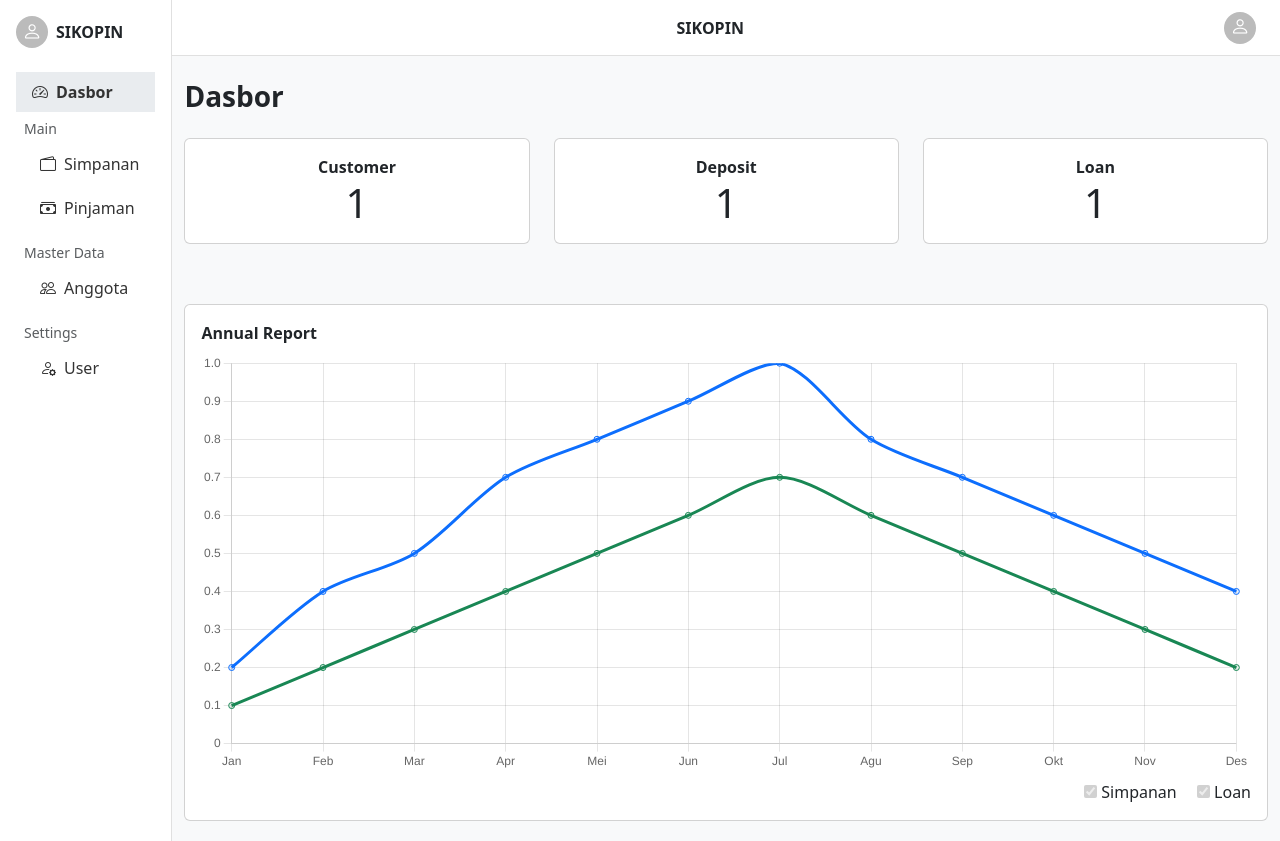
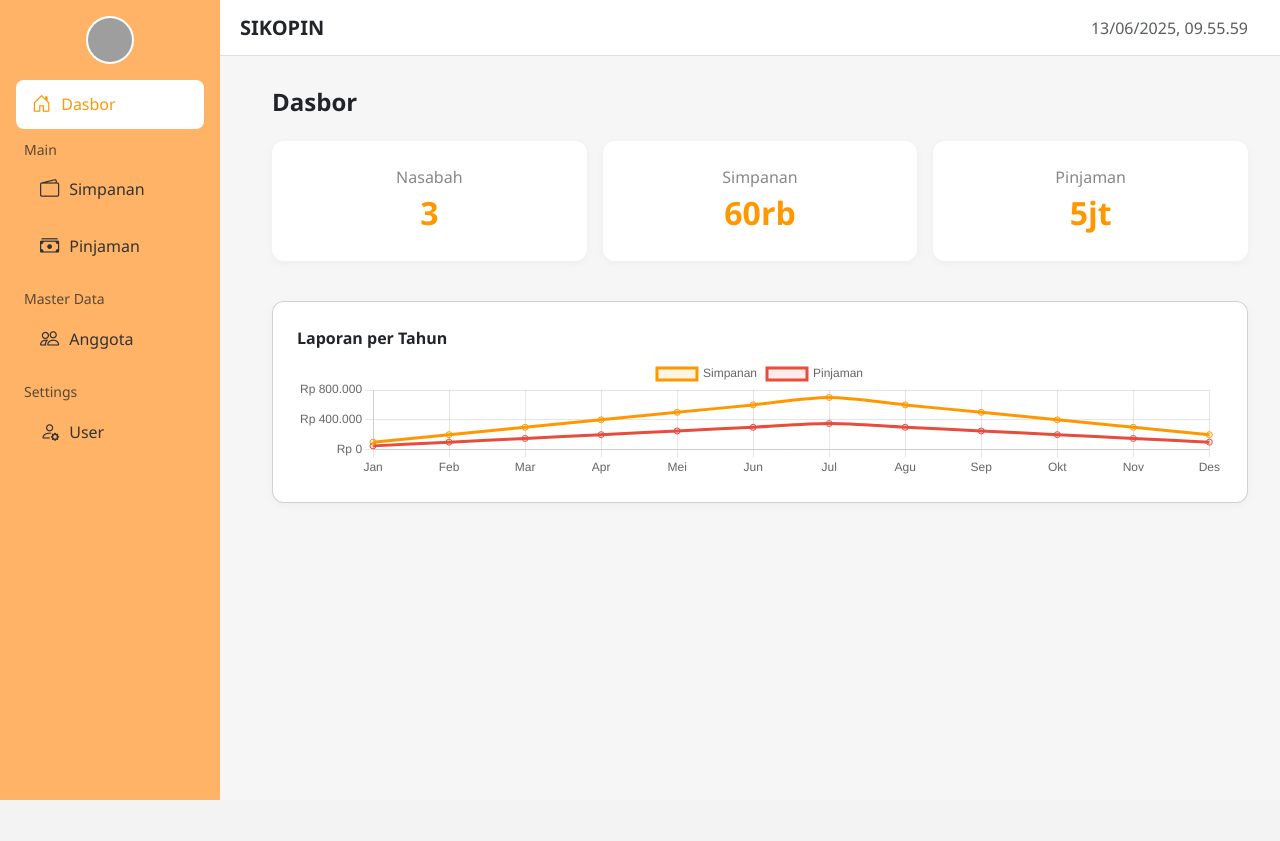
Before and after one commit to Logann8/Tugas_Akhir_301220066, a PHP site: page /dasbor.php in a window 1280 px wide. After the commit the page ends 800 px from the top, so only its background shows below. Run offline with PHP 8.4, Linux system fonts and the light colour scheme; some libraries are stand-ins or nearby versions; grey boxes are pictures that could not be loaded.

Commit message:
commit 4 - tema aplikasi
memasukan tema berwarna dan perubahan layout

```diff
--- a/assets/css/style.css
+++ b/assets/css/style.css
@@ -1,8 +1,8 @@
 /* Custom styles */
 body {
+    background: #f6f6f6;
     min-height: 100vh;
-    display: flex;
-    flex-direction: column;
+    font-family: 'Segoe UI', Arial, sans-serif;
 }
 
 footer {
@@ -14,7 +14,10 @@ footer {
 }
 
 .card {
-    margin-bottom: 20px;
+    border-radius: 12px;
+    box-shadow: 0 2px 8px rgba(0,0,0,0.04);
+    background: #fff;
+    margin-bottom: 1.5rem;
 }
 
 .table-responsive {
@@ -24,3 +27,95 @@ footer {
 .form-group {
     margin-bottom: 15px;
 }
+
+.sidebar {
+    min-height: 100vh;
+    background: #ffb366;
+    border-right: none;
+    padding-top: 1rem;
+    width: 220px;
+    position: fixed;
+    left: 0;
+    top: 0;
+    bottom: 0;
+    z-index: 100;
+}
+
+.sidebar .profile-img {
+    width: 48px;
+    height: 48px;
+    border-radius: 50%;
+    background: #fff;
+    object-fit: cover;
+    margin-bottom: 1rem;
+    border: 2px solid #fff;
+}
+
+.sidebar .nav-link {
+    color: #333;
+    border-radius: 8px;
+    margin-bottom: 4px;
+    font-weight: 500;
+    padding: 10px 16px;
+    display: flex;
+    align-items: center;
+    transition: background 0.2s;
+}
+
+.sidebar .nav-link.active, .sidebar .nav-link:hover {
+    background: #fff;
+    color: #ff9800;
+}
+
+.sidebar .nav-link i {
+    margin-right: 10px;
+    font-size: 1.2rem;
+}
+
+.topbar {
+    height: 56px;
+    background: #fff;
+    border-bottom: 1px solid #e0e0e0;
+    display: flex;
+    align-items: center;
+    justify-content: space-between;
+    padding: 0 2rem 0 240px;
+    position: sticky;
+    top: 0;
+    z-index: 10;
+}
+
+.main-content {
+    margin-left: 240px;
+    padding: 2rem 2rem 2rem 2rem;
+}
+
+.card-stat {
+    border-radius: 12px;
+    box-shadow: 0 2px 8px rgba(0,0,0,0.04);
+    background: #fff;
+    padding: 1.5rem 1rem;
+    text-align: center;
+    font-size: 1.1rem;
+    font-weight: 500;
+    margin-bottom: 1rem;
+}
+
+.card-stat .stat-title {
+    color: #888;
+    font-size: 1rem;
+    font-weight: 400;
+}
+
+.card-stat .stat-value {
+    font-size: 2rem;
+    font-weight: 700;
+    color: #ff9800;
+}
+
+@media (max-width: 991px) {
+    .sidebar { width: 100px; }
+    .main-content { margin-left: 110px; padding: 1rem; }
+    .topbar { padding-left: 110px; }
+    .sidebar .nav-link span { display: none; }
+}
--- a/dasbor.php
+++ b/dasbor.php
@@ -7,132 +7,72 @@
     <link href="https://cdn.jsdelivr.net/npm/bootstrap@5.3.0/dist/css/bootstrap.min.css" rel="stylesheet">
     <link href="assets/css/style.css" rel="stylesheet">
     <link href="https://cdn.jsdelivr.net/npm/bootstrap-icons@1.10.5/font/bootstrap-icons.css" rel="stylesheet">
-    <style>
-        body { background: #f8f9fa; }
-        .sidebar {
-            min-height: 100vh;
-            background: #fff;
-            border-right: 1px solid #e0e0e0;
-            padding-top: 1rem;
-        }
-        .sidebar .nav-link.active {
-            background: #e9ecef;
-            font-weight: bold;
-        }
-        .sidebar .nav-link {
-            color: #333;
-        }
-        .topbar {
-            height: 56px;
-            background: #fff;
-            border-bottom: 1px solid #e0e0e0;
-            display: flex;
-            align-items: center;
-            padding: 0 1.5rem;
-        }
-        .profile-circle {
-            width: 32px;
-            height: 32px;
-            background: #bbb;
-            border-radius: 50%;
-            display: inline-flex;
-            align-items: center;
-            justify-content: center;
-            color: #fff;
-            font-size: 1.2rem;
-        }
-        .card-stat {
-            min-width: 180px;
-        }
-    </style>
 </head>
 <body>
-    <div class="d-flex">
-        <!-- Sidebar -->
-        <div class="sidebar p-3">
-            <div class="mb-4 d-flex align-items-center">
-                <div class="profile-circle me-2"><i class="bi bi-person"></i></div>
-                <span class="fw-bold">SIKOPIN</span>
-            </div>
-            <ul class="nav flex-column mb-4">
+    <div class="sidebar d-flex flex-column align-items-center p-3">
+        <img src="https://ui-avatars.com/api/?name=Admin" class="profile-img" alt="Profile">
+        <ul class="nav flex-column w-100">
             <li class="nav-item mb-1">
-                    <a class="nav-link active" href="#"><i class="bi bi-speedometer2 me-2"></i>Dasbor</a>
+                <a class="nav-link active" href="dasbor.php"><i class="bi bi-house-door"></i> <span>Dasbor</span></a>
             </li>
             <li class="nav-item mb-1">
                 <span class="text-muted small ms-2">Main</span>
             </li>
             <li class="nav-item mb-1 ms-2">
-                    <a class="nav-link" href="#"><i class="bi bi-wallet2 me-2"></i>Simpanan</a>
+                <a class="nav-link" href="simpanan.php"><i class="bi bi-wallet2"></i> <span>Simpanan</span></a>
             </li>
             <li class="nav-item mb-1 ms-2">
-                    <a class="nav-link" href="#"><i class="bi bi-cash-stack me-2"></i>Pinjaman</a>
+                <a class="nav-link" href="pinjaman.php"><i class="bi bi-cash-stack"></i> <span>Pinjaman</span></a>
             </li>
             <li class="nav-item mb-1 mt-2">
                 <span class="text-muted small ms-2">Master Data</span>
             </li>
             <li class="nav-item mb-1 ms-2">
-                    <a class="nav-link" href="#"><i class="bi bi-people me-2"></i>Anggota</a>
+                <a class="nav-link" href="anggota.php"><i class="bi bi-people"></i> <span>Anggota</span></a>
             </li>
             <li class="nav-item mb-1 mt-2">
                 <span class="text-muted small ms-2">Settings</span>
             </li>
             <li class="nav-item mb-1 ms-2">
-                    <a class="nav-link" href="#"><i class="bi bi-person-gear me-2"></i>User</a>
+                <a class="nav-link" href="user.php"><i class="bi bi-person-gear"></i> <span>User</span></a>
             </li>
         </ul>
     </div>
-        <!-- Main Content -->
-        <div class="flex-grow-1">
-            <div class="topbar d-flex justify-content-between align-items-center">
-                <span></span>
-                <span class="fw-bold">SIKOPIN</span>
-                <div class="profile-circle"><i class="bi bi-person"></i></div>
+    <div class="topbar">
+        <span class="fw-bold fs-5">SIKOPIN</span>
+        <span id="datetime" class="text-muted"></span>
     </div>
-            <div class="container-fluid mt-4">
-                <h3 class="fw-bold mb-4">Dasbor</h3>
-                <div class="row mb-4">
-                    <div class="col-md-4 mb-3">
-                        <div class="card card-stat">
-                            <div class="card-body text-center">
-                                <div class="fw-bold">Customer</div>
-                                <div class="display-6">1</div>
+    <div class="main-content">
+        <h4 class="fw-bold mb-4">Dasbor</h4>
+        <div class="row g-3 mb-4">
+            <div class="col-md-4">
+                <div class="card-stat">
+                    <div class="stat-title">Nasabah</div>
+                    <div class="stat-value">3</div>
+                </div>
+            </div>
+            <div class="col-md-4">
+                <div class="card-stat">
+                    <div class="stat-title">Simpanan</div>
+                    <div class="stat-value">60rb</div>
+                </div>
+            </div>
+            <div class="col-md-4">
+                <div class="card-stat">
+                    <div class="stat-title">Pinjaman</div>
+                    <div class="stat-value">5jt</div>
                 </div>
             </div>
         </div>
-                    <div class="col-md-4 mb-3">
-                        <div class="card card-stat">
-                            <div class="card-body text-center">
-                                <div class="fw-bold">Deposit</div>
-                                <div class="display-6">1</div>
-                            </div>
-                        </div>
-                    </div>
-                    <div class="col-md-4 mb-3">
-                        <div class="card card-stat">
-                            <div class="card-body text-center">
-                                <div class="fw-bold">Loan</div>
-                                <div class="display-6">1</div>
-                            </div>
-                        </div>
-                    </div>
-                </div>
-                <div class="card">
-                    <div class="card-body">
-                        <div class="fw-bold mb-2">Annual Report</div>
+        <div class="card p-4">
+            <div class="fw-bold mb-2">Laporan per Tahun</div>
             <canvas id="annualChart" height="120"></canvas>
-                        <div class="mt-2 text-end">
-                            <label class="me-2"><input type="checkbox" checked disabled> Simpanan</label>
-                            <label class="ms-2"><input type="checkbox" checked disabled> Loan</label>
-                        </div>
-                    </div>
-                </div>
-            </div>
         </div>
     </div>
     <script src="https://cdn.jsdelivr.net/npm/bootstrap@5.3.0/dist/js/bootstrap.bundle.min.js"></script>
     <script src="https://cdn.jsdelivr.net/npm/chart.js@4.3.0/dist/chart.umd.min.js"></script>
     <script>
-    // Dummy data untuk chart
+    // Chart dummy
     const ctx = document.getElementById('annualChart').getContext('2d');
     new Chart(ctx, {
         type: 'line',
@@ -141,16 +81,16 @@
             datasets: [
                 {
                     label: 'Simpanan',
-                    data: [0.2,0.4,0.5,0.7,0.8,0.9,1,0.8,0.7,0.6,0.5,0.4],
-                    borderColor: '#0d6efd',
-                    backgroundColor: 'rgba(13,110,253,0.1)',
+                    data: [100000,200000,300000,400000,500000,600000,700000,600000,500000,400000,300000,200000],
+                    borderColor: '#ff9800',
+                    backgroundColor: 'rgba(255,152,0,0.1)',
                     tension: 0.3
                 },
                 {
-                    label: 'Loan',
-                    data: [0.1,0.2,0.3,0.4,0.5,0.6,0.7,0.6,0.5,0.4,0.3,0.2],
-                    borderColor: '#198754',
-                    backgroundColor: 'rgba(25,135,84,0.1)',
+                    label: 'Pinjaman',
+                    data: [50000,100000,150000,200000,250000,300000,350000,300000,250000,200000,150000,100000],
+                    borderColor: '#e74c3c',
+                    backgroundColor: 'rgba(231,76,60,0.1)',
                     tension: 0.3
                 }
             ]
@@ -158,17 +98,28 @@
         options: {
             responsive: true,
             plugins: {
-                legend: { display: false }
+                legend: { display: true }
             },
             scales: {
                 y: {
                     beginAtZero: true,
-                    max: 1.0,
-                    ticks: { stepSize: 0.1 }
+                    ticks: {
+                        callback: function(value) {
+                            return 'Rp ' + value.toLocaleString('id-ID');
+                        }
+                    }
                 }
             }
         }
     });
+    // Tampilkan waktu realtime
+    function updateDateTime() {
+        const now = new Date();
+        const options = { year: 'numeric', month: '2-digit', day: '2-digit', hour: '2-digit', minute: '2-digit', second: '2-digit' };
+        document.getElementById('datetime').textContent = now.toLocaleString('id-ID', options);
+    }
+    setInterval(updateDateTime, 1000);
+    updateDateTime();
     </script>
 </body>
 </html>
```
Also changed, not shown: anggota.php (added, +109 -0 lines), pinjaman.php (added, +109 -0 lines), simpanan.php (added, +113 -0 lines), user.php (added, +103 -0 lines). Lines whose indentation alone changed are shown as unchanged.
